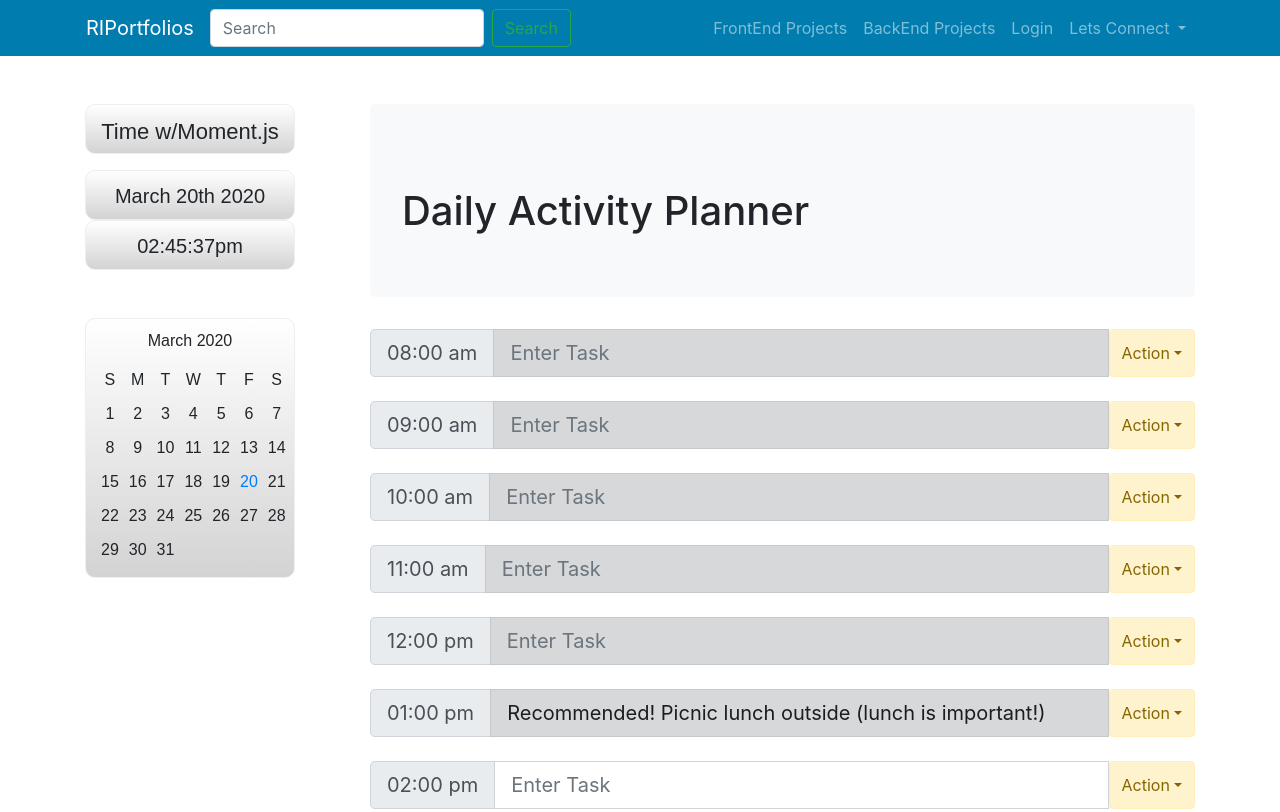
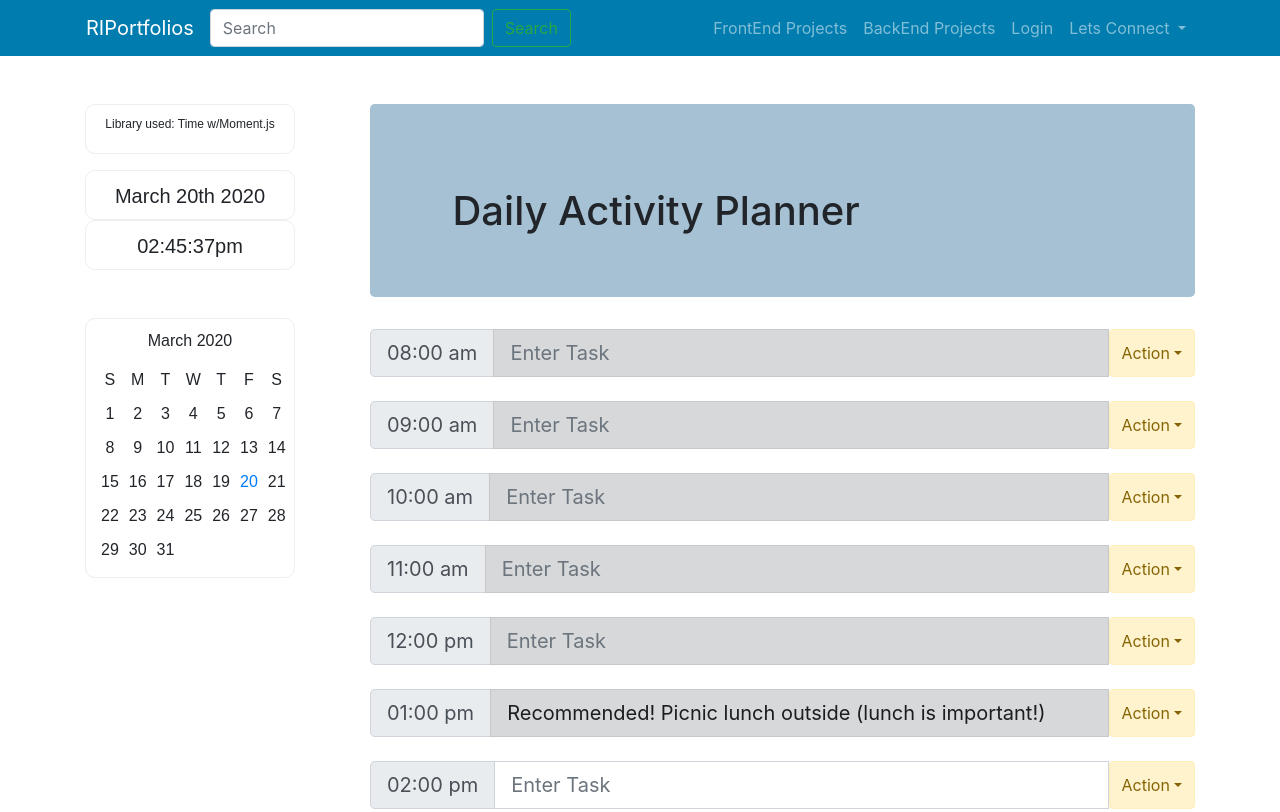
Before and after one commit to raed-ra/H5-SimpleDailyPlanner, a plain HTML site: page index.html in a window 1280 px wide. Shown: the top 812 px of the page. Drawn offline with nearby package versions, Linux system fonts and the light colour scheme.

Commit message:
Antoher version

```diff
--- a/index.css
+++ b/index.css
@@ -8,9 +8,9 @@ height: 50px;
     text-align: center;
     border: 1px solid #eee;
     border-radius: 10px;
-font-size: 22px;
+    font-size: 12px;
     font-family: Arial;
-background-image: linear-gradient(#fff, #d3d3d3);
+    background-image: rgba(143, 178, 201, 0.8);
 }
 #date {
     padding: 10px;
@@ -21,7 +21,7 @@ background-image: linear-gradient(#fff, #d3d3d3);
     border-radius: 10px;
     font-size: 20px;
     font-family: Arial;
-    background-image: linear-gradient(#fff, #d3d3d3);
+    background-image: rgba(143, 178, 201, 0.8);
 }
 
 #clock {
@@ -33,7 +33,7 @@ background-image: linear-gradient(#fff, #d3d3d3);
     border-radius: 10px;
     font-size: 20px;
     font-family: Arial;
-    background-image: linear-gradient(#fff, #d3d3d3);
+    background-image: rgba(143, 178, 201, 0.8);
 }
 
 
@@ -46,7 +46,7 @@ background-image: linear-gradient(#fff, #d3d3d3);
     border-radius: 10px;
     font-size: 16px;
     font-family: Arial;
-    background-image: linear-gradient(#fff, #d3d3d3);
+    background-image: rgba(143, 178, 201, 0.8)
 }
 
 #calendar-container>div{
--- a/index.html
+++ b/index.html
@@ -78,7 +78,7 @@
     <div class="row">
         <nav  class="col-12 col-md-3" id="time&date">
             <!-- Start - clock on the side bar -->
-            <p class="title">Time w/Moment.js</p>
+            <p class="title">Library used: Time w/Moment.js</p>
             <div id="date"></div>
             <div id="clock"></div>
             <div class="my-5" id="calendar-container">
@@ -92,7 +92,7 @@
 
 
         <div class="col-12 col-md-9"> <!--Planner Header start-->
-            <header class="jumbotron bg-light" style="padding-top:10%; padding-bottom:10%">
+            <header class="jumbotron" style="padding:10%; background-color:rgba(143, 178, 201, 0.8)">
                     <h1 class="display-5" style="height:20px ">Daily Activity Planner</h1>
             </header> <!--Planner Header end-->
 
```
Lines whose indentation alone changed are shown as unchanged.
